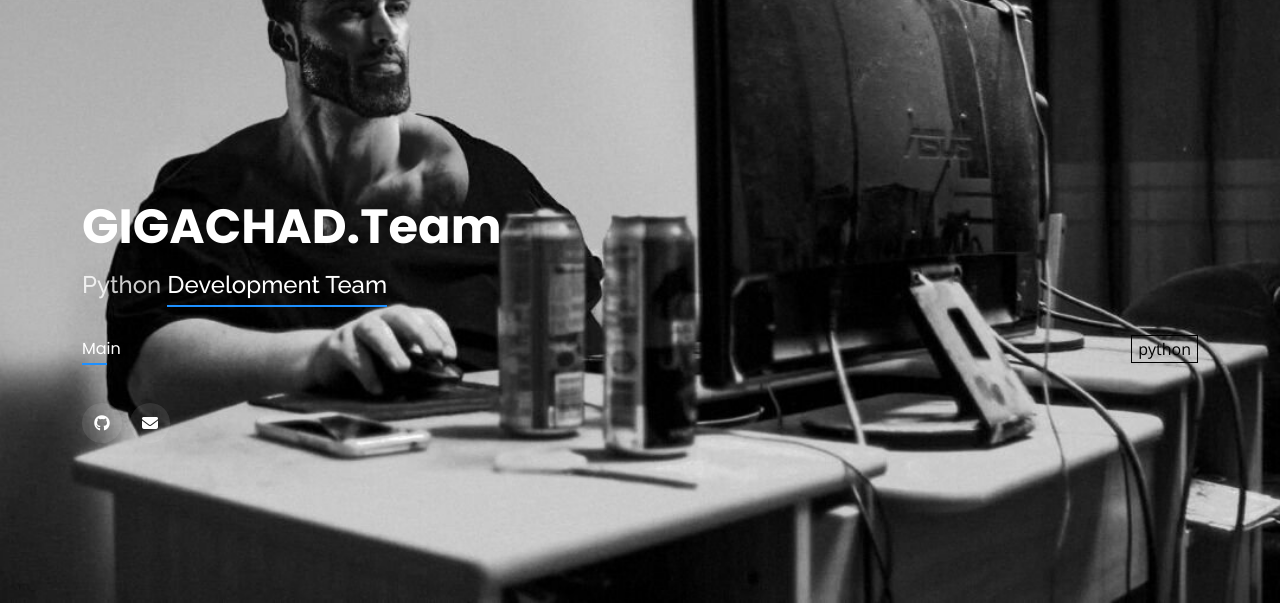
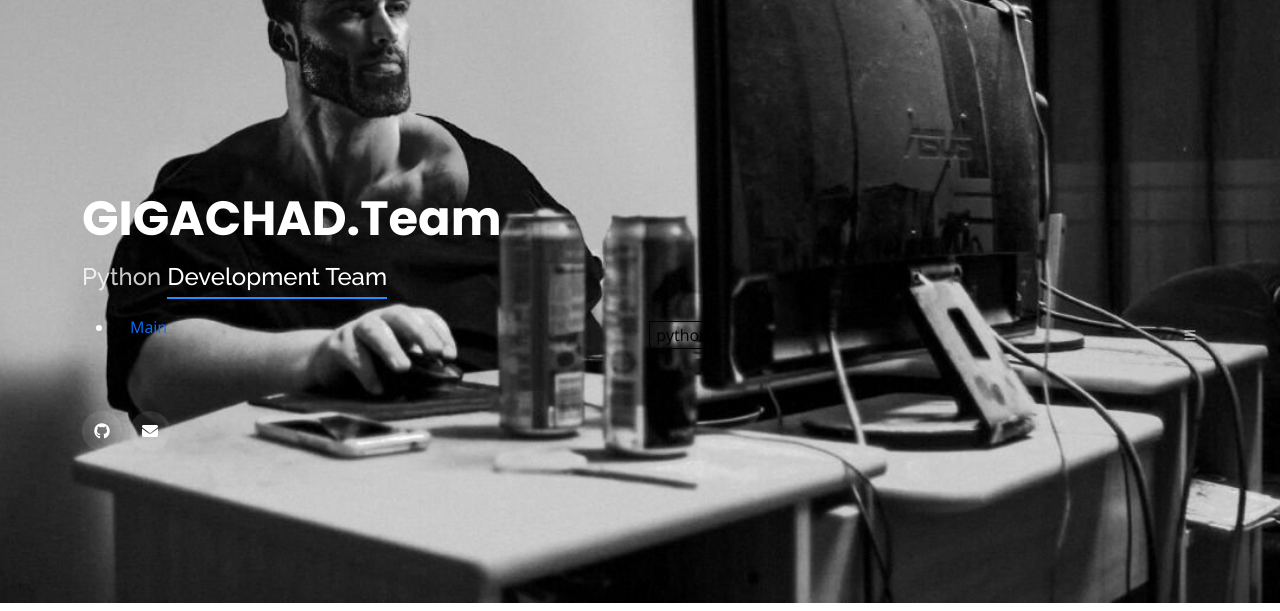
Before and after one commit to SanctusBebrus/Web-App-1, a Flask app: page / in a window 1280 px wide. Shown: the part 197-808 px from the top of the page. Run offline with Flask 3, Linux system fonts and the light colour scheme; some libraries are stand-ins or nearby versions.

Commit message:
Update style.css

```diff
--- a/static/css/style.css
+++ b/static/css/style.css
@@ -159,191 +159,6 @@
 }
 
 /*--------------------------------------------------------------
-# Navigation Menu
---------------------------------------------------------------*/
-/**
-* Desktop Navigation
-*/
-.navbar {
-  padding: 0;
-  margin-top: 35px;
-}
-.navbar ul {
-  margin: 0;
-  padding: 0;
-  display: flex;
-  list-style: none;
-  align-items: center;
-}
-.navbar li {
-  position: relative;
-}
-.navbar li + li {
-  margin-left: 30px;
-}
-.navbar a, .navbar a:focus {
-  display: flex;
-  align-items: center;
-  justify-content: space-between;
-  padding: 0;
-  font-family: "Poppins", sans-serif;
-  font-size: 16px;
-  font-weight: 400;
-  color: rgba(255, 255, 255, 0.7);
-  white-space: nowrap;
-  transition: 0.3s;
-}
-.navbar a i, .navbar a:focus i {
-  font-size: 12px;
-  line-height: 0;
-  margin-left: 5px;
-}
-.navbar a:before {
-  content: "";
-  position: absolute;
-  width: 0;
-  height: 2px;
-  bottom: -4px;
-  left: 0;
-  background-color: #1e90ff;
-  visibility: hidden;
-  width: 0px;
-  transition: all 0.3s ease-in-out 0s;
-}
-.navbar a:hover:before, .navbar li:hover > a:before, .navbar .active:before {
-  visibility: visible;
-  width: 25px;
-}
-.navbar a:hover, .navbar .active, .navbar .active:focus, .navbar li:hover > a {
-  color: #fff;
-}
-
-/**
-* Mobile Navigation
-*/
-.mobile-nav-toggle {
-  color: #fff;
-  font-size: 28px;
-  cursor: pointer;
-  display: none;
-  line-height: 0;
-  transition: 0.5s;
-  position: fixed;
-  right: 15px;
-  top: 15px;
-}
-
-@media (max-width: 991px) {
-  .mobile-nav-toggle {
-    display: block;
-  }
-
-  .navbar ul {
-    display: none;
-  }
-}
-.navbar-mobile {
-  position: fixed;
-  overflow: hidden;
-  top: 0;
-  right: 0;
-  left: 0;
-  bottom: 0;
-  background: rgba(0, 0, 0, 0.9);
-  transition: 0.3s;
-  z-index: 999;
-  margin-top: 0;
-}
-.navbar-mobile .mobile-nav-toggle {
-  position: absolute;
-  top: 15px;
-  right: 15px;
-}
-.navbar-mobile ul {
-  display: block;
-  position: absolute;
-  top: 55px;
-  right: 15px;
-  bottom: 45px;
-  left: 15px;
-  padding: 10px 0;
-  overflow-y: auto;
-  transition: 0.3s;
-  border: 2px solid rgba(255, 255, 255, 0.2);
-}
-.navbar-mobile li {
-  padding: 12px 20px;
-}
-.navbar-mobile li + li {
-  margin: 0;
-}
-.navbar-mobile a, .navbar-mobile a:focus {
-  font-size: 16px;
-  position: relative;
-}
-
-/*--------------------------------------------------------------
-# Sections General
---------------------------------------------------------------*/
-section {
-  overflow: hidden;
-  position: absolute;
-  width: 100%;
-  top: 140px;
-  bottom: 100%;
-  opacity: 0;
-  transition: ease-in-out 0.4s;
-  z-index: 2;
-}
-section.section-show {
-  top: 100px;
-  bottom: auto;
-  opacity: 1;
-  padding-bottom: 45px;
-}
-section .container {
-  background: rgba(0, 0, 0, 0.9);
-  padding: 30px;
-}
-@media (max-width: 768px) {
-  section {
-    top: 120px;
-  }
-  section.section-show {
-    top: 80px;
-  }
-}
-
-.section-title h2 {
-  font-size: 14px;
-  font-weight: 500;
-  padding: 0;
-  line-height: 1px;
-  margin: 0 0 20px 0;
-  letter-spacing: 2px;
-  text-transform: uppercase;
-  color: #aaaaaa;
-  font-family: "Poppins", sans-serif;
-}
-.section-title h2::after {
-  content: "";
-  width: 120px;
-  height: 1px;
-  display: inline-block;
-  background: #1e90ff;
-  margin: 4px 10px;
-}
-.section-title p {
-  margin: 0;
-  margin: -15px 0 15px 0;
-  font-size: 36px;
-  font-weight: 700;
-  text-transform: uppercase;
-  font-family: "Poppins", sans-serif;
-  color: #fff;
-}
-
-/*--------------------------------------------------------------
 # Services
 --------------------------------------------------------------*/
 .services .icon-box {
```
